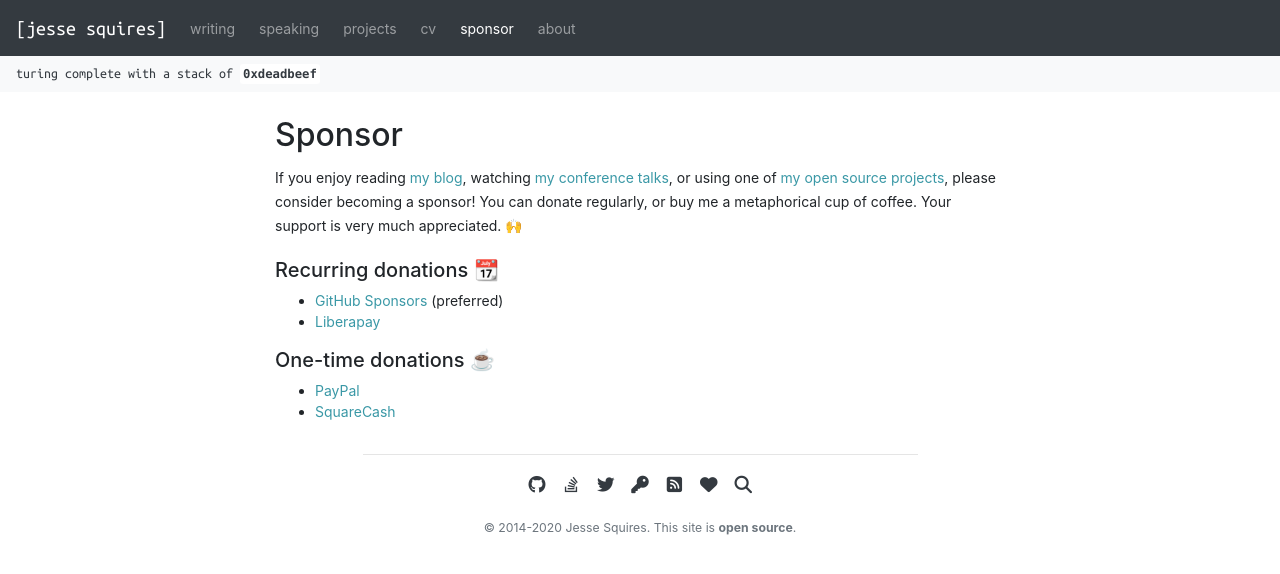
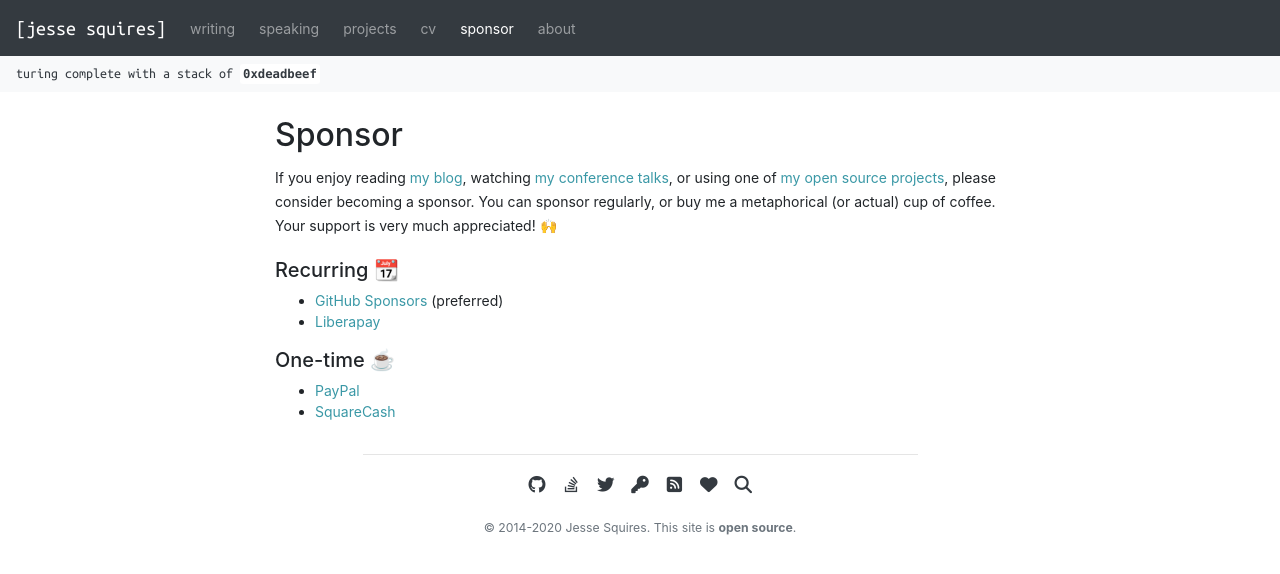
Before and after one commit to jessesquires/jessesquires.com, a Jekyll site: the page built from sponsor.md, in a window 1280 px wide. Shown: the top 574 px of the page. Built offline with Jekyll 4.4.1, drawn with Linux system fonts in a browser that asks for light colours; nearby versions of some CDN libraries; library files that are not in the unit come from our copies.

Commit message:
update sponsor/

```diff
--- a/sponsor.md
+++ b/sponsor.md
@@ -3,16 +3,16 @@ layout: standalone
 title: Sponsor
 ---
 
-If you enjoy reading [my blog](/blog), watching [my conference talks](/speaking), or using one of [my open source projects]({{ site.social_links.github }}), please consider becoming a sponsor!
-You can donate regularly, or buy me a metaphorical cup of coffee.
-Your support is very much appreciated. 🙌
+If you enjoy reading [my blog](/blog), watching [my conference talks](/speaking), or using one of [my open source projects]({{ site.social_links.github }}), please consider becoming a sponsor.
+You can sponsor regularly, or buy me a metaphorical (or actual) cup of coffee.
+Your support is very much appreciated! 🙌
 
-##### Recurring donations 📆
+##### Recurring 📆
 
 - [GitHub Sponsors](https://github.com/sponsors/jessesquires) (preferred)
 - [Liberapay](https://liberapay.com/jsq/)
 
-##### One-time donations ☕️
+##### One-time ☕️
 
 - [PayPal](https://www.paypal.me/jessesquires)
 - [SquareCash](https://cash.app/$jsq)
```
